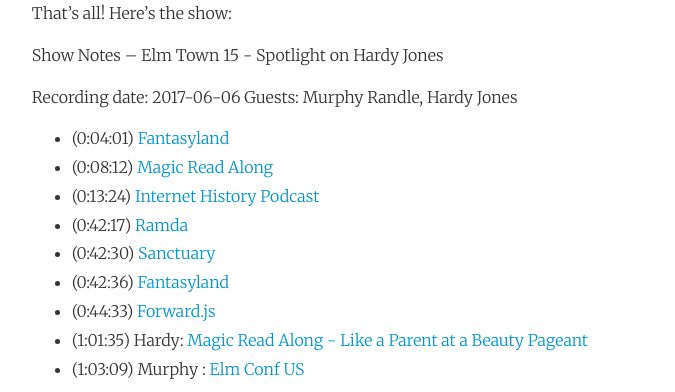
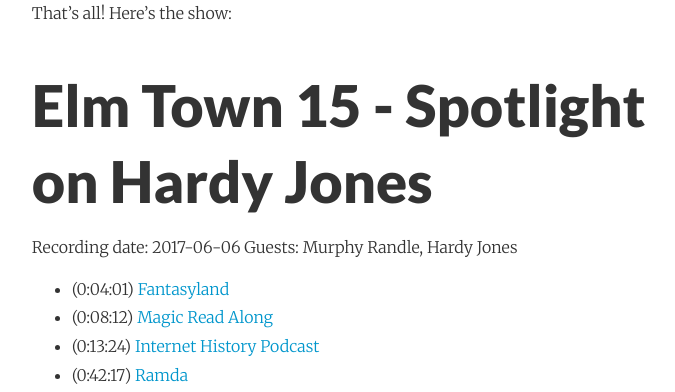
Before and after one commit to elmtown/elmtown.github.io, a Jekyll site: the page built from _posts/2017-06-15-elm-town-spotlight-hardy-jones-episode-15.markdown, in a window 1280 px wide and 900 px high, scrolled down 1702 px, cut to the strip 215-607 px from the top of the window. Shown: the whole strip, without its empty margins (301-976 px from the left). Built offline with Jekyll 4.4.1, drawn with Linux system fonts in a browser that asks for light colours; our own code applies the rules of GitHub Pages for plain Markdown files.

Commit message:
Updated Elm Town Spotlight Hardy Jones Episode 15

```diff
--- a/_posts/2017-06-15-elm-town-spotlight-hardy-jones-episode-15.markdown
+++ b/_posts/2017-06-15-elm-town-spotlight-hardy-jones-episode-15.markdown
@@ -15,7 +15,7 @@
 
 That's all! Here's the show:
 
-Show Notes – Elm Town 15 - Spotlight on Hardy Jones
+# Elm Town 15 - Spotlight on Hardy Jones
 
 Recording date: 2017-06-06
 Guests: Murphy Randle, Hardy Jones
```
